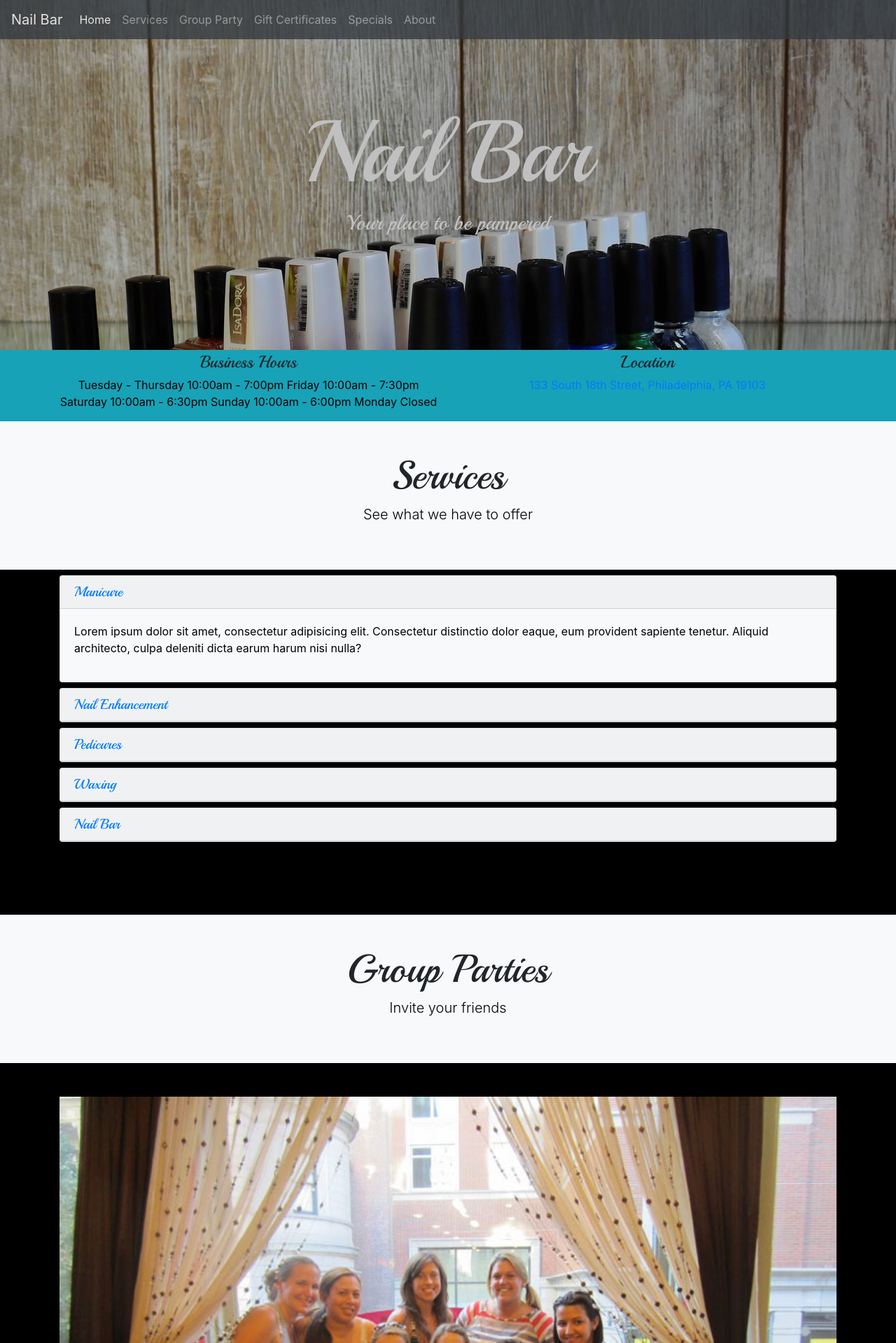
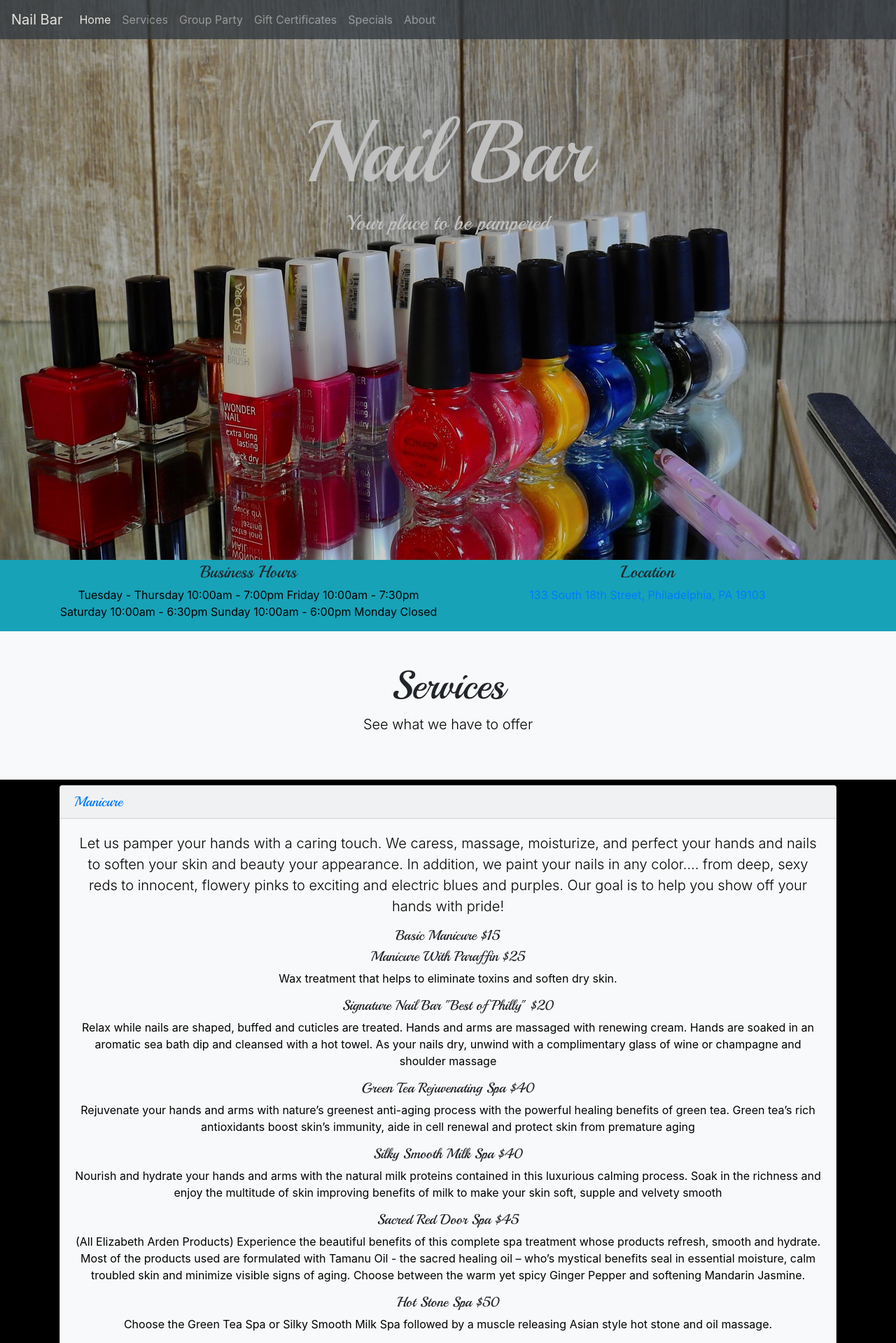
Before and after one commit to 1886afc/nail-salon-on-18th, a PHP site: page / in a window 1280 px wide. Shown: the top 1919 px of the page at 70% size. Run offline with PHP 8.4, Linux system fonts and the light colour scheme; some libraries are stand-ins or nearby versions.

Commit message:
added services

```diff
--- a/index.html
+++ b/index.html
@@ -100,10 +100,32 @@
                         </div>
 
                         <div id="collapseOne" class="collapse show" role="tabpanel" aria-labelledby="headingOne" data-parent="#accordion">
-                            <div class="card-body">
-                                <p>
-                                    Lorem ipsum dolor sit amet, consectetur adipisicing elit. Consectetur distinctio dolor eaque, eum provident sapiente tenetur. Aliquid architecto, culpa deleniti dicta earum harum nisi nulla?
-                                </p>
+                            <div class="card-body text-center">
+                                <p class="lead bold">Let us pamper your hands with a caring touch. We caress, massage, moisturize, and perfect your hands and nails to soften your skin and beauty your appearance.
+
+                                    In addition, we paint your nails in any color.... from deep, sexy reds to innocent, flowery pinks to exciting and electric blues and purples. Our goal is to help you show off your hands with pride!</p>
+                                <h5>Basic Manicure $15</h5>
+                                <h5>Manicure With Paraffin $25</h5>
+                                <p>Wax treatment that helps to eliminate toxins and soften dry skin.</p>
+                                <h5>Signature Nail Bar "Best of Philly" $20</h5>
+                                <p>Relax while nails are shaped, buffed and cuticles are treated. Hands and arms are massaged with renewing cream. Hands are soaked in an aromatic sea bath dip and cleansed with a hot towel. As your nails dry, unwind with a complimentary glass of wine or champagne and shoulder massage</p>
+                                <h5>Green Tea Rejuvenating Spa $40</h5>
+                                <p>Rejuvenate your hands and arms with nature’s greenest anti-aging process with the powerful healing benefits of green tea. Green tea’s rich antioxidants boost skin’s immunity, aide in cell renewal and protect skin from premature aging</p>
+                                <h5>Silky Smooth Milk Spa $40</h5>
+                                <p>Nourish and hydrate your hands and arms with the natural milk proteins contained in this luxurious calming process. Soak in the richness and enjoy the multitude of skin improving benefits of milk to make your skin soft, supple and velvety smooth</p>
+                                <h5>Sacred Red Door Spa $45</h5>
+                                <p>(All Elizabeth Arden Products)
+                                    Experience the beautiful benefits of this complete spa treatment whose products refresh, smooth and hydrate. Most of the products used are formulated with Tamanu Oil - the sacred healing oil – who’s mystical benefits seal in essential moisture, calm troubled skin and minimize visible signs of aging. Choose between the warm yet spicy Ginger Pepper and softening Mandarin Jasmine.</p>
+                                <h5>Hot Stone Spa $50</h5>
+                                <p>Choose the Green Tea Spa or Silky Smooth Milk Spa followed by a muscle releasing Asian style hot stone and oil massage.</p>
+                                <h5>Polish Change $10</h5>
+                                <br>
+                                <h5>Extra Touches</h5>
+                                <ul>
+                                    <li>Buff Finish + $5/ French Finish $5</li>
+                                    <li>5 minute Back Massage $5</li>
+                                    <li>Hot Stone Massage</li>
+                                </ul>
                             </div>
                         </div>
                     </div>
--- a/src/css/style.css
+++ b/src/css/style.css
@@ -26,7 +26,7 @@ h1, h2, h3, h4, h5{
 
 #home-section {
   background: url("../img/home-n.jpeg");
-  min-height: 500px;
+  min-height: 800px;
   background-size: cover;
   background-attachment: fixed; }
   #home-section .dark-overlay {
@@ -35,7 +35,7 @@ h1, h2, h3, h4, h5{
     top: 0;
     left: 0;
     width: 100%;
-    min-height: 500px; }
+    min-height: 800px; }
   #home-section .home-inner {
     padding-top: 150px; }
   #home-section .card-form {
```
